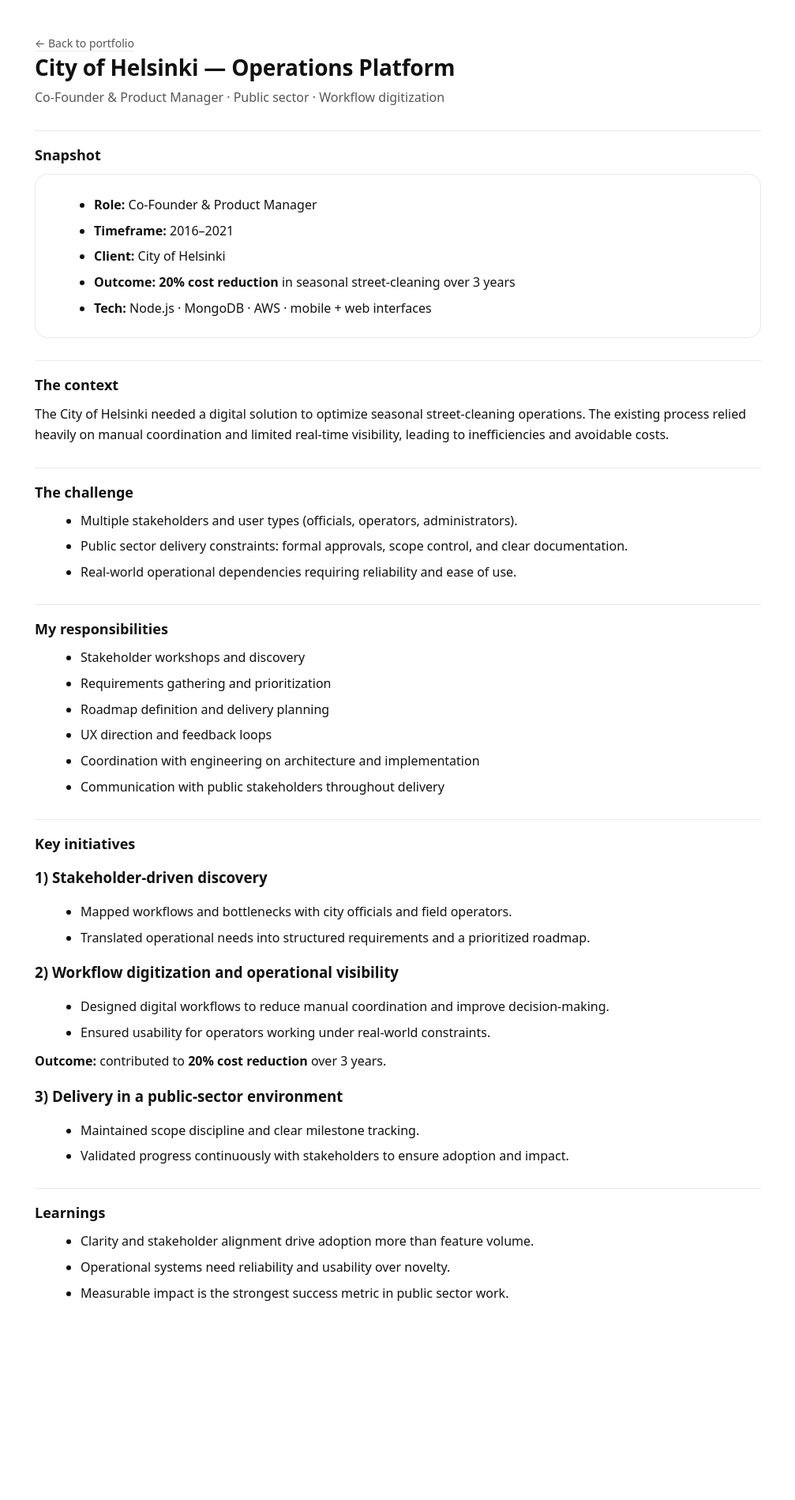
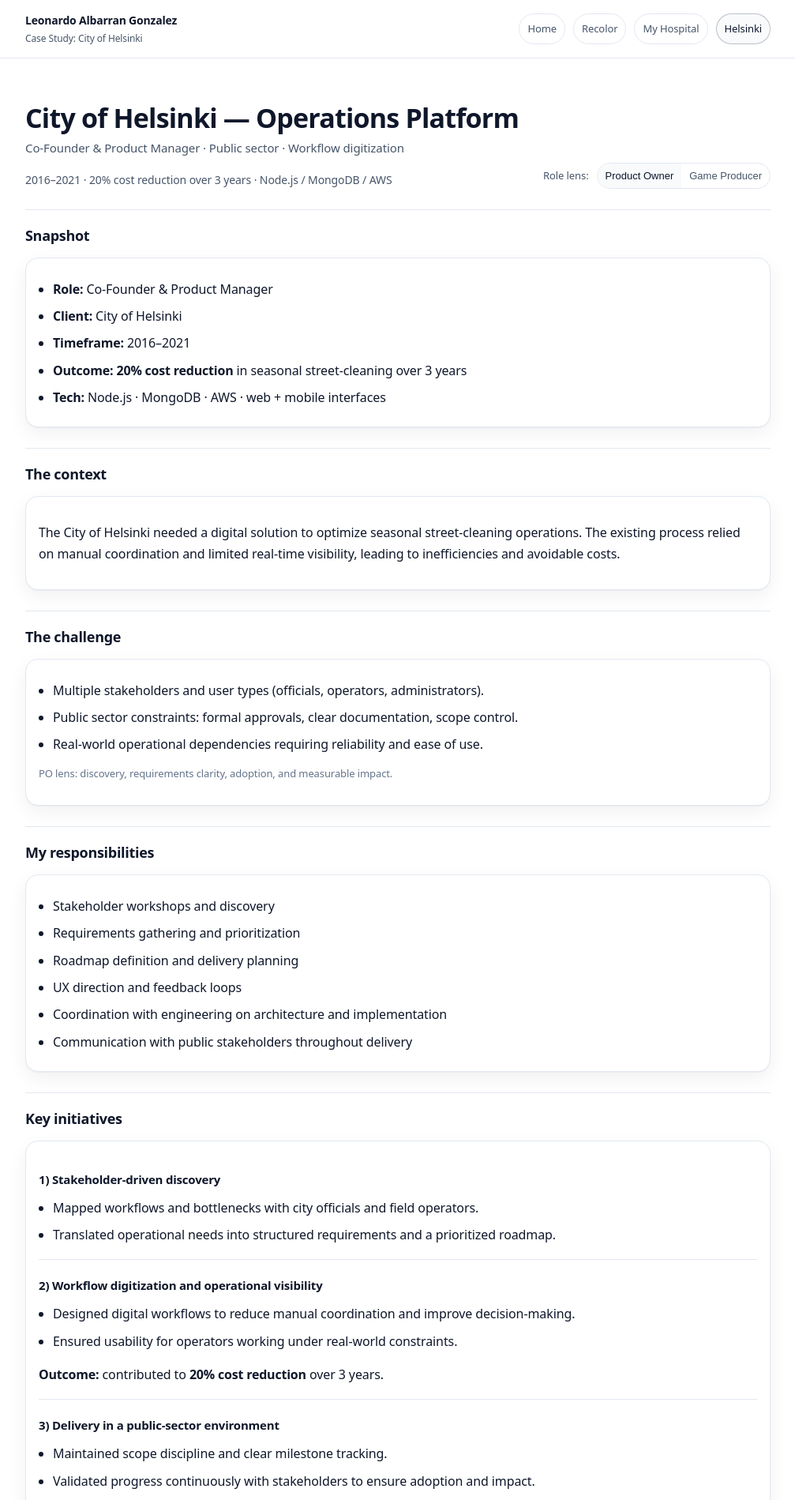
Before and after one commit to narrabla/leonardoalbarran.github.io, a plain HTML site: page helsinki.html in a window 1280 px wide. Shown: the top 1899 px of the page at 79% size, without its empty margins (136-1143 px from the left). Before the commit the page ends 1702 px from the top, so only its background shows below. Drawn offline with Linux system fonts and the light colour scheme.

Commit message:
Update helsinki.html

```diff
--- a/helsinki.html
+++ b/helsinki.html
@@ -4,62 +4,88 @@
   <meta charset="utf-8" />
   <meta name="viewport" content="width=device-width,initial-scale=1" />
   <title>City of Helsinki — Case Study | Leonardo Albarran</title>
-  <style>
-    :root { --fg:#111; --muted:#555; --bg:#fff; --line:#eaeaea; --chip:#f6f6f6; }
-    body { margin:0; font-family: ui-sans-serif, system-ui, -apple-system, Segoe UI, Roboto, Arial, sans-serif; background:var(--bg); color:var(--fg); }
-    .wrap { max-width: 920px; margin: 0 auto; padding: 44px 20px; }
-    a { color: inherit; text-decoration: none; border-bottom: 1px solid var(--line); }
-    a:hover { border-bottom-color: var(--fg); }
-    h1 { font-size: 28px; margin: 0 0 6px; letter-spacing:-0.2px; }
-    .subtitle { color: var(--muted); margin: 0 0 14px; }
-    .meta { color: var(--muted); font-size: 14px; line-height: 1.6; }
-    section { margin-top: 28px; padding-top: 18px; border-top: 1px solid var(--line); }
-    h2 { font-size: 18px; margin: 0 0 12px; }
-    p { line-height: 1.65; margin: 10px 0; }
-    ul { margin: 10px 0 0 18px; }
-    li { margin: 8px 0; line-height: 1.55; }
-    .box { border: 1px solid var(--line); border-radius: 16px; padding: 16px; background:#fff; }
-    .kpi { font-weight: 650; }
-  </style>
+  <meta name="description" content="City of Helsinki operations platform — stakeholder discovery, workflow digitization, measurable impact." />
+  <link rel="stylesheet" href="styles.css" />
 </head>
 <body>
+
+  <div class="navbar">
+    <div class="navinner">
+      <div class="brand">
+        <b>Leonardo Albarran Gonzalez</b>
+        <span>Case Study: City of Helsinki</span>
+      </div>
+      <div class="navlinks">
+        <a class="pill" href="index.html">Home</a>
+        <a class="pill" href="recolor.html">Recolor</a>
+        <a class="pill" href="my-hospital.html">My Hospital</a>
+        <a class="pill" href="helsinki.html">Helsinki</a>
+      </div>
+    </div>
+  </div>
+
   <div class="wrap">
-    <div class="meta"><a href="index.html">← Back to portfolio</a></div>
+    <main>
+      <div class="hero">
+        <div>
           <h1>City of Helsinki — Operations Platform</h1>
           <p class="subtitle">Co-Founder & Product Manager · Public sector · Workflow digitization</p>
+          <div class="meta">2016–2021 · 20% cost reduction over 3 years · Node.js / MongoDB / AWS</div>
+        </div>
 
-    <section>
+        <div class="toggle">
+          <label>Role lens:</label>
+          <div class="segment">
+            <button type="button" data-role-btn="po" class="active">Product Owner</button>
+            <button type="button" data-role-btn="producer">Game Producer</button>
+          </div>
+        </div>
+      </div>
+
+      <div class="section">
         <h2>Snapshot</h2>
-      <div class="box">
+        <div class="card box">
           <ul>
             <li><span class="kpi">Role:</span> Co-Founder & Product Manager</li>
+            <li><span class="kpi">Client:</span> City of Helsinki</li>
             <li><span class="kpi">Timeframe:</span> 2016–2021</li>
-          <li><span class="kpi">Client:</span> City of Helsinki</li>
             <li><span class="kpi">Outcome:</span> <span class="kpi">20% cost reduction</span> in seasonal street-cleaning over 3 years</li>
-          <li><span class="kpi">Tech:</span> Node.js · MongoDB · AWS · mobile + web interfaces</li>
+            <li><span class="kpi">Tech:</span> Node.js · MongoDB · AWS · web + mobile interfaces</li>
           </ul>
         </div>
-    </section>
+      </div>
 
-    <section>
+      <div class="section">
         <h2>The context</h2>
+        <div class="card box">
           <p>
             The City of Helsinki needed a digital solution to optimize seasonal street-cleaning operations.
-        The existing process relied heavily on manual coordination and limited real-time visibility, leading to inefficiencies and avoidable costs.
+            The existing process relied on manual coordination and limited real-time visibility, leading to inefficiencies and avoidable costs.
           </p>
-    </section>
+        </div>
+      </div>
 
-    <section>
+      <div class="section">
         <h2>The challenge</h2>
+        <div class="card box">
           <ul>
             <li>Multiple stakeholders and user types (officials, operators, administrators).</li>
-        <li>Public sector delivery constraints: formal approvals, scope control, and clear documentation.</li>
+            <li>Public sector constraints: formal approvals, clear documentation, scope control.</li>
             <li>Real-world operational dependencies requiring reliability and ease of use.</li>
           </ul>
-    </section>
 
-    <section>
+          <div data-lens="po">
+            <p class="note">PO lens: discovery, requirements clarity, adoption, and measurable impact.</p>
+          </div>
+          <div data-lens="producer" style="display:none;">
+            <p class="note">Producer lens: milestone delivery, scope discipline, stakeholder alignment, and execution under constraints.</p>
+          </div>
+        </div>
+      </div>
+
+      <div class="section">
         <h2>My responsibilities</h2>
+        <div class="card box">
           <ul>
             <li>Stakeholder workshops and discovery</li>
             <li>Requirements gathering and prioritization</li>
@@ -68,16 +94,19 @@
             <li>Coordination with engineering on architecture and implementation</li>
             <li>Communication with public stakeholders throughout delivery</li>
           </ul>
-    </section>
+        </div>
+      </div>
 
-    <section>
+      <div class="section">
         <h2>Key initiatives</h2>
-
+        <div class="card box">
           <h3>1) Stakeholder-driven discovery</h3>
           <ul>
             <li>Mapped workflows and bottlenecks with city officials and field operators.</li>
             <li>Translated operational needs into structured requirements and a prioritized roadmap.</li>
           </ul>
+
+          <hr class="hr" />
 
           <h3>2) Workflow digitization and operational visibility</h3>
           <ul>
@@ -86,22 +115,57 @@
           </ul>
           <p><span class="kpi">Outcome:</span> contributed to <span class="kpi">20% cost reduction</span> over 3 years.</p>
 
+          <hr class="hr" />
+
           <h3>3) Delivery in a public-sector environment</h3>
           <ul>
             <li>Maintained scope discipline and clear milestone tracking.</li>
             <li>Validated progress continuously with stakeholders to ensure adoption and impact.</li>
           </ul>
-    </section>
+        </div>
+      </div>
 
-    <section>
+      <div class="section">
+        <h2>Screenshots</h2>
+        <div class="card box">
+          <p class="note">Add images later (workflow diagram, UI screens, dashboard, etc.).</p>
+          <div class="screens">
+            <div class="shot">
+              <b>Screenshot 1 — Workflow overview</b>
+              <span>Simple flow diagram / process map</span>
+            </div>
+            <div class="shot">
+              <b>Screenshot 2 — Operator interface</b>
+              <span>Mobile or tablet UI (if available)</span>
+            </div>
+            <div class="shot">
+              <b>Screenshot 3 — Admin dashboard</b>
+              <span>Operational visibility / reporting UI</span>
+            </div>
+            <div class="shot">
+              <b>Screenshot 4 — Impact summary</b>
+              <span>One slide with outcomes (optional)</span>
+            </div>
+          </div>
+        </div>
+      </div>
+
+      <div class="section">
         <h2>Learnings</h2>
+        <div class="card box">
           <ul>
             <li>Clarity and stakeholder alignment drive adoption more than feature volume.</li>
             <li>Operational systems need reliability and usability over novelty.</li>
             <li>Measurable impact is the strongest success metric in public sector work.</li>
           </ul>
-    </section>
+        </div>
+      </div>
 
+      <div class="footer">© <span id="y"></span> Leonardo Albarran Gonzalez</div>
+    </main>
   </div>
+
+  <script src="app.js"></script>
+  <script>document.getElementById("y").textContent = new Date().getFullYear();</script>
 </body>
 </html>
```
Lines whose indentation alone changed are shown as unchanged.
